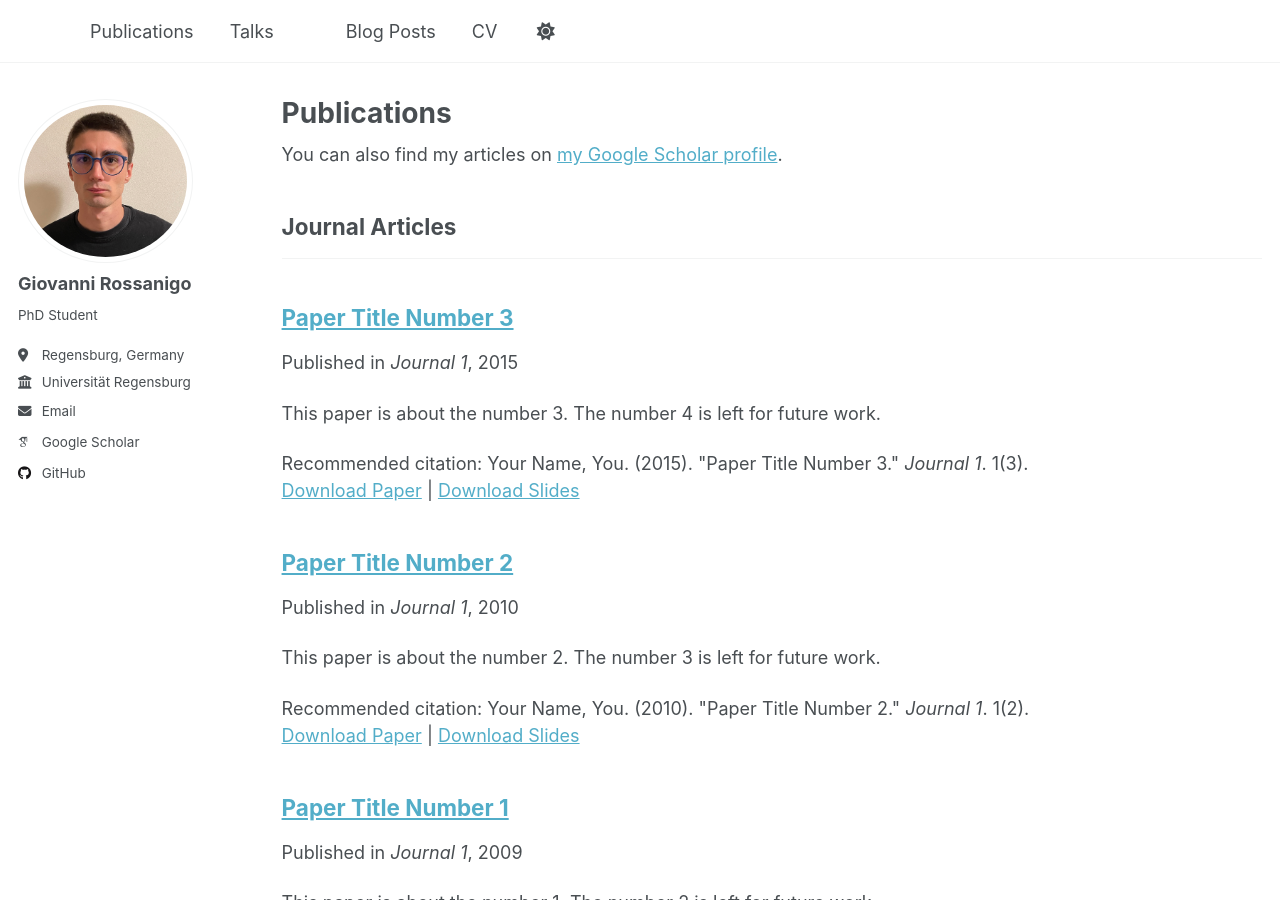
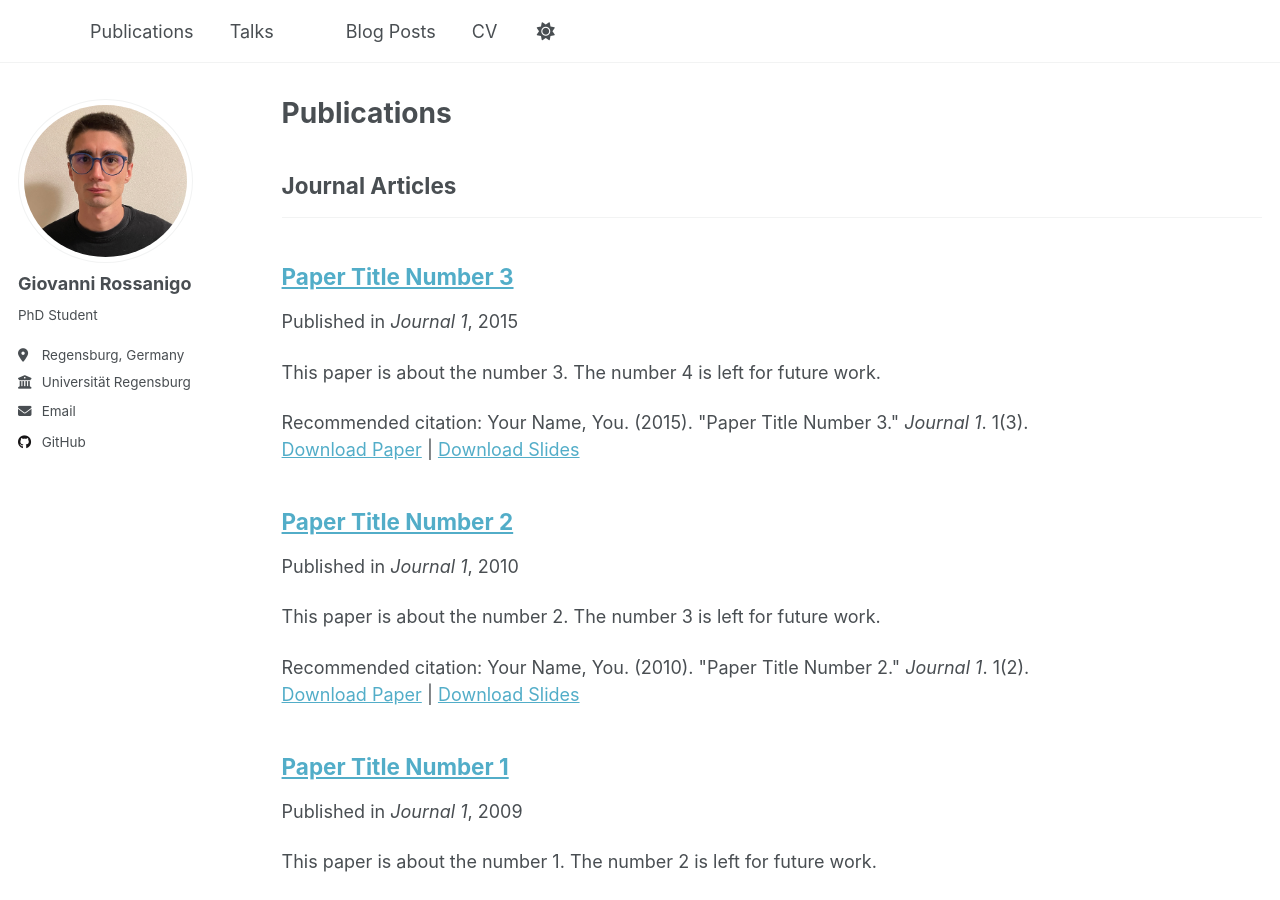
Before and after one commit to giovannirossanigo/giovannirossanigo.github.io, a Jekyll site: the page built from _pages/publications.html, in a window 1280 px wide and 900 px high. Built offline with Jekyll 4.4.1, drawn with Linux system fonts in a browser that asks for light colours; some web fonts are replaced; a script that is not in the unit is left out; part of the change alters nothing that is shown.

Commit message:
Update _config.yml

```diff
--- a/_config.yml
+++ b/_config.yml
@@ -33,9 +33,9 @@ author:
   email            : "giovanni.rossanigo20@gmail.com"
 
   # Academic websites
-  academia         : # URL
-  arxiv            : # URL - Update with the correct link to your profile
-  googlescholar    : "https://scholar.google.com/citations?user=PS_CX0AAAAAJ"
+  academia         : # https://www.uni-regensburg.de/mathematik/fakultaet/startseite/index.html
+  #arxiv            : # URL - Update with the correct link to your profile
+  #googlescholar    : "https://scholar.google.com/citations?user=PS_CX0AAAAAJ"
   inspire-hep      : # URL
   impactstory      : # URL
   semantic         : # URL
```
